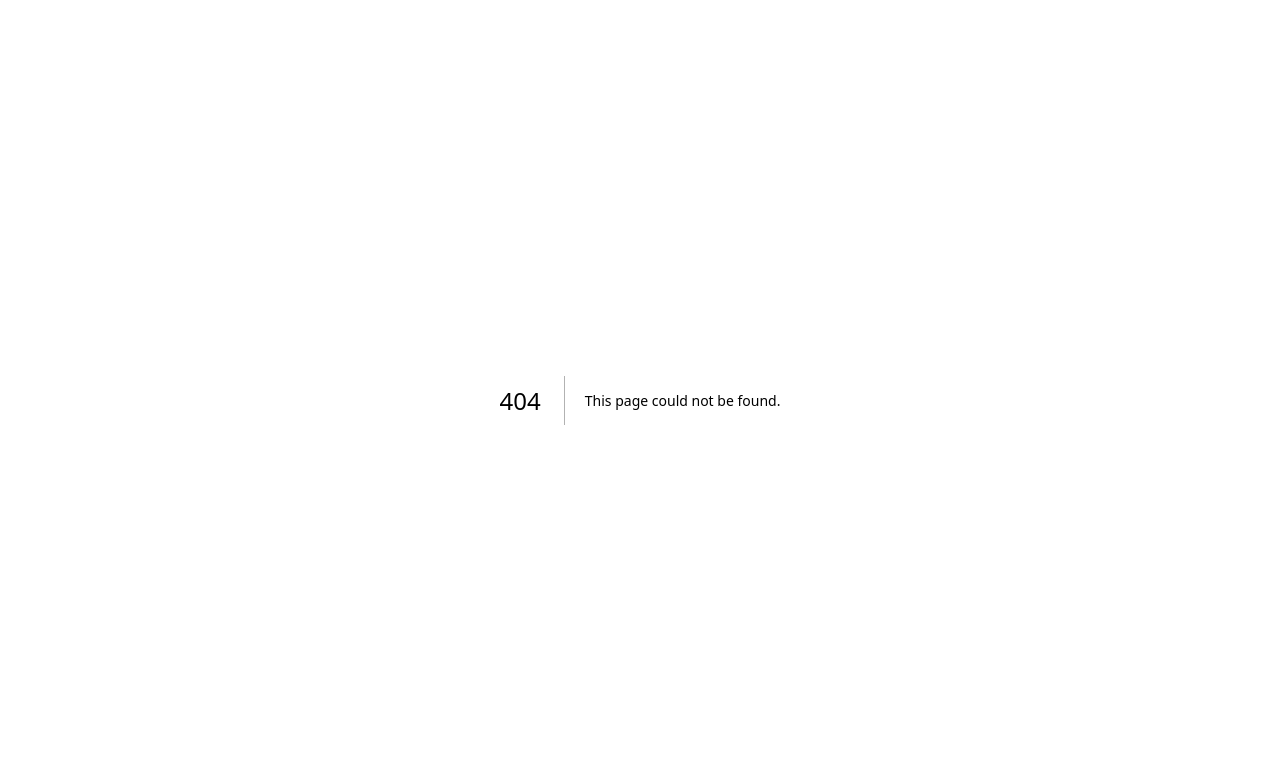
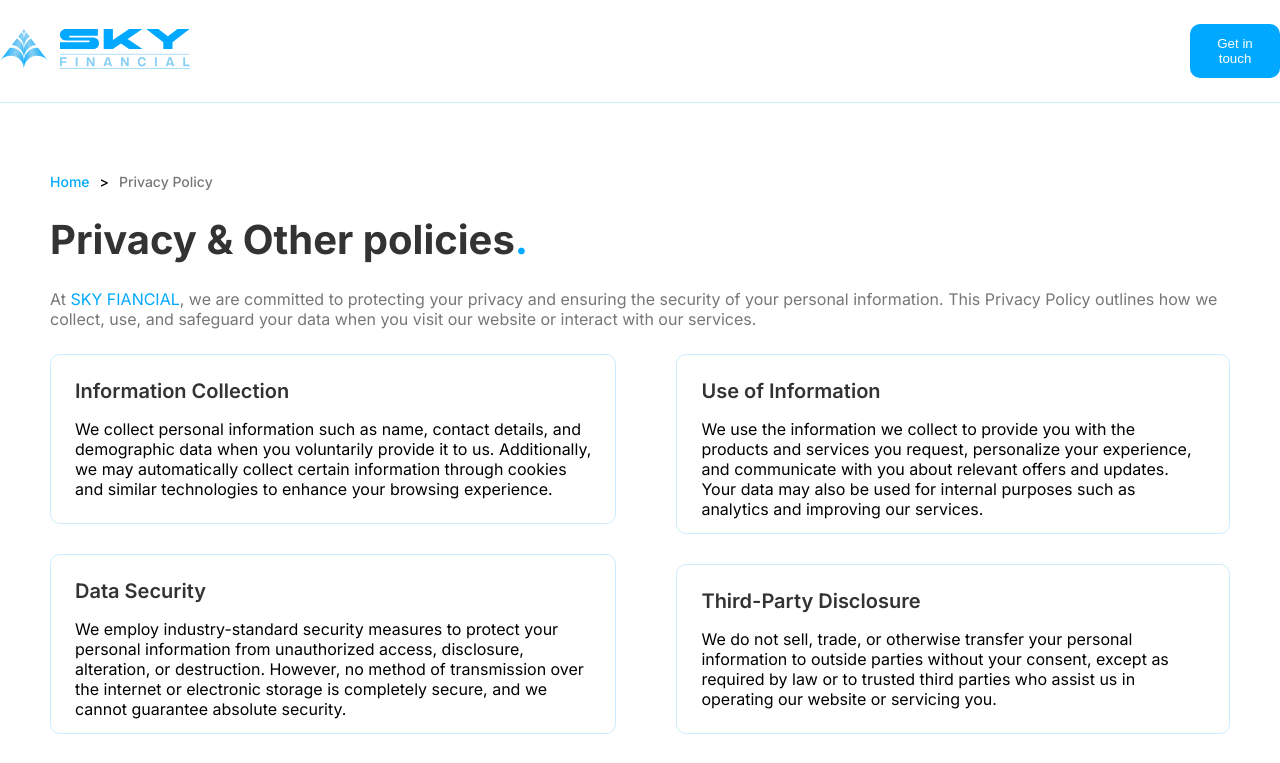
Before and after one commit to sshakti93/sky_finance, a Next.js app: page /pages/Privacy in a window 1280 px wide. Before the commit this address had no page. Shown: the top 763 px of the page. Built offline with nearby package versions, Linux system fonts and the light colour scheme.

Commit message:
feat: structuring and styling for the privacy page

```diff
--- /dev/null
+++ b/app/pages/Privacy/Privacy.css
@@ -0,0 +1,67 @@
+.tos-page {
+  display: grid;
+  justify-content: center;
+}
+
+.tos-full {
+  display: grid;
+  grid-auto-flow: row;
+  padding: 00px 50px 00px 50px;
+  row-gap: 25px;
+}
+
+.home-nav {
+  display: grid;
+  grid-auto-flow: column;
+  justify-content: flex-start;
+  column-gap: 10px;
+  font-weight: 500;
+  font-size: 14px;
+}
+
+.terms-cond {
+  color: #777777;
+}
+
+.home-link {
+  color: #00a9ff;
+}
+
+.tos-desc {
+  display: grid;
+  grid-auto-flow: column;
+  column-gap: 60px;
+}
+.tos-left {
+  display: grid;
+  grid-auto-flow: row;
+  row-gap: 30px;
+}
+.grid-tos {
+  display: grid;
+  grid-auto-flow: row;
+  border: 1px solid #cbecfd;
+
+  max-width: 620px;
+  max-height: 180px;
+  padding: 24px;
+  gap: 16px;
+  border-radius: 10px;
+}
+
+.tos-title {
+  font-weight: 700;
+  font-size: 40px;
+
+  color: #333333;
+}
+
+.grid-title {
+  font-weight: 600;
+  font-size: 20px;
+  color: #333333;
+}
+
+.privacy-defn {
+  color: #777777;
+}
--- /dev/null
+++ b/app/pages/Privacy/page.tsx
@@ -0,0 +1,143 @@
+import React from "react";
+import Headerpage from "@/app/Components/Headerpage/Headerpage";
+import Link from "next/link";
+import "./Privacy.css";
+
+export default function page() {
+  return (
+    <div className="tos-page">
+      <Headerpage />
+      <div className="tos-full">
+        <div className="home-nav">
+          <div className="home-link">
+            <Link href={"/"}>
+              <p>Home</p>
+            </Link>
+          </div>
+          <div className="greater-than">
+            <p>&gt;</p>
+          </div>
+          <div className="terms-cond">
+            <p>Privacy Policy</p>
+          </div>
+        </div>
+        <div className="tos-title">
+          <p>
+            Privacy & Other policies<span className="sky-inbtw">.</span>
+          </p>
+        </div>
+
+        <div className="privacy-defn">
+          <p>
+            At <span className="sky-inbtw">SKY FIANCIAL</span>, we are committed
+            to protecting your privacy and ensuring the security of your
+            personal information. This Privacy Policy outlines how we collect,
+            use, and safeguard your data when you visit our website or interact
+            with our services.
+          </p>
+        </div>
+        <div className="tos-desc">
+          {/* left section of the pointers */}
+
+          <div className="tos-left">
+            <div className="grid-tos">
+              <div className="grid-title">
+                <p>Information Collection</p>
+              </div>
+              <div className="grid-desc">
+                <p>
+                  We collect personal information such as name, contact details,
+                  and demographic data when you voluntarily provide it to us.
+                  Additionally, we may automatically collect certain information
+                  through cookies and similar technologies to enhance your
+                  browsing experience.
+                </p>
+              </div>
+            </div>
+
+            {/* second row */}
+
+            <div className="grid-tos">
+              <div className="grid-title">
+                <p>Data Security</p>
+              </div>
+              <div className="grid-desc">
+                <p>
+                  We employ industry-standard security measures to protect your
+                  personal information from unauthorized access, disclosure,
+                  alteration, or destruction. However, no method of transmission
+                  over the internet or electronic storage is completely secure,
+                  and we cannot guarantee absolute security.
+                </p>
+              </div>
+            </div>
+
+            {/* third row */}
+
+            <div className="grid-tos">
+              <div className="grid-title">
+                <p>Your Rights</p>
+              </div>
+              <div className="grid-desc">
+                <p>
+                  You have the right to access, correct, or delete your personal
+                  information held by us. You may also opt out of receiving
+                  marketing communications from us at any time.
+                </p>
+              </div>
+            </div>
+          </div>
+
+          {/* right section of the pointers */}
+
+          <div className="tos-left">
+            <div className="grid-tos">
+              <div className="grid-title">
+                <p>Use of Information</p>
+              </div>
+              <div className="grid-desc">
+                <p>
+                  We use the information we collect to provide you with the
+                  products and services you request, personalize your
+                  experience, and communicate with you about relevant offers and
+                  updates. Your data may also be used for internal purposes such
+                  as analytics and improving our services.
+                </p>
+              </div>
+            </div>
+            {/* second row */}
+
+            <div className="grid-tos">
+              <div className="grid-title">
+                <p>Third-Party Disclosure</p>
+              </div>
+              <div className="grid-desc">
+                <p>
+                  We do not sell, trade, or otherwise transfer your personal
+                  information to outside parties without your consent, except as
+                  required by law or to trusted third parties who assist us in
+                  operating our website or servicing you.
+                </p>
+              </div>
+            </div>
+
+            {/* third row */}
+
+            <div className="grid-tos">
+              <div className="grid-title">
+                <p>Policy Updates</p>
+              </div>
+              <div className="grid-desc">
+                <p>
+                  We may update this Privacy Policy periodically to reflect
+                  changes in our practices or legal requirements. We encourage
+                  you to review this page regularly for any updates.
+                </p>
+              </div>
+            </div>
+          </div>
+        </div>
+      </div>
+    </div>
+  );
+}
```
